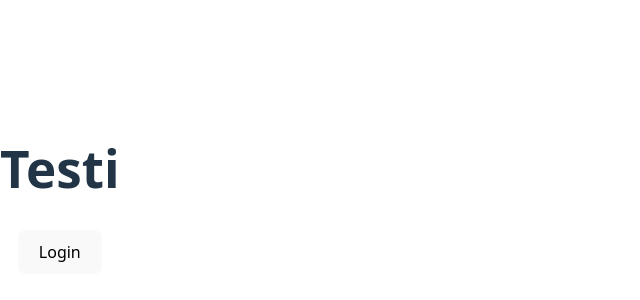
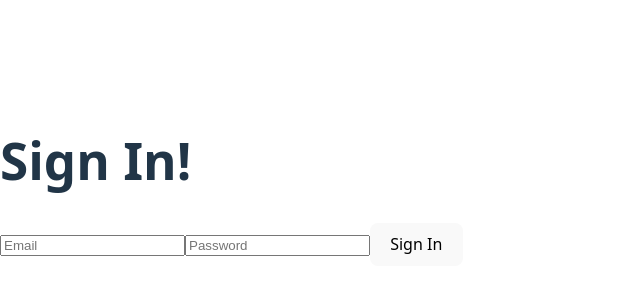
Before and after one commit to n3pite00/EMS_Project, a React (Vite) app: page / in a window 1280 px wide. Shown: the part 218-518 px from the top of the page, without its empty margins (0-640 px from the left). Built offline with nearby package versions, Linux system fonts and the light colour scheme; no server answers.

Commit message:
Toimiva login page toimiva firebase authentication kanssa.

```diff
--- a/src/Pages/Login.jsx
+++ b/src/Pages/Login.jsx
@@ -1,21 +1,50 @@
-import { useNavigate } from "react-router-dom";
+import { useState } from "react"
+import { useNavigate } from "react-router-dom"
+import { signInWithEmailAndPassword } from "firebase/auth"
+import { auth } from "../firebase/Config"
 
 function Login() {
-    const navigate = useNavigate();
+    const [email, setEmail] = useState('')
+    const [password, setPassword] = useState('')
+    const navigate = useNavigate()
 
-    const handleLogin = () => {
+    const signIn = async() => {
+        try {
 
-        navigate("/dashboard");
-    };
+            await signInWithEmailAndPassword(auth, email, password)
+            console.log("Login was successful!")
+            navigate("/Dashboard")
 
-    return (
-        <div style={{ textAlign: "center", marginTop: "50px" }}>
-            <h1>Testi</h1>
-            <button onClick={handleLogin} style={{ padding: "10px 20px", fontSize: "16px", cursor: "pointer" }}>
-                Login
+            } catch (err){
+                alert("Login wasn't successful.")
+            }
+        }
+
+
+        return (
+            <>
+            <h1>Sign In!</h1>
+            <input
+                onChange={(e) => setEmail(e.target.value)}
+                value={email}
+                placeholder="Email"
+                type="email"
+            />
+
+            <input
+                onChange={(e) => setPassword(e.target.value)}
+                value={password}
+                placeholder="Password"
+                type="password"
+            />
+
+            <button
+                onClick={signIn}
+            >
+            Sign In
             </button>
-        </div>
-    );
-}
+            </>
+      );
+    }
 
 export default Login;
```
Also changed, not shown: src/styles/Login.css (added).
